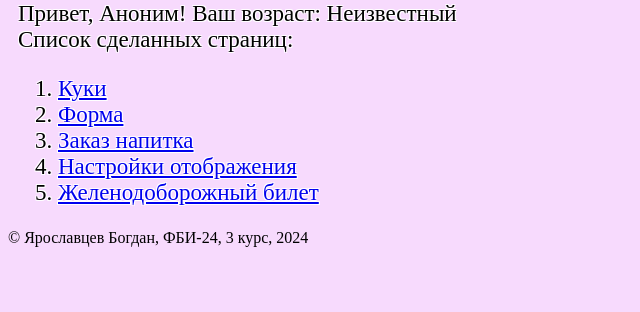
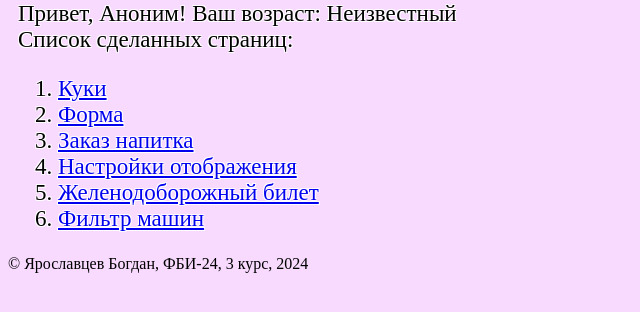
Before and after one commit to Kalvij/lab_from_back, a Flask app: page /lab3/ in a window 1280 px wide. Shown: the part 140-452 px from the top of the page, without its empty margins (0-640 px from the left). Run offline with Flask 3, Linux system fonts and the light colour scheme.

Commit message:
Фильтр машин

```diff
--- a/lab3.py
+++ b/lab3.py
@@ -131,3 +131,35 @@ def clear_cookies():
     resp.delete_cookie('varstyle')
 
     return resp
+
+car = [
+    {'name': 'Toyota Camry', 'price': 2500000, 'brand': 'Toyota', 'color': 'Белый'},
+    {'name': 'BMW X5', 'price': 6500000, 'brand': 'BMW', 'color': 'Чёрный'},
+    {'name': 'Mercedes-Benz C-Class', 'price': 5500000, 'brand': 'Mercedes-Benz', 'color': 'Серебристый'},
+    {'name': 'Audi A4', 'price': 4000000, 'brand': 'Audi', 'color': 'Синий'},
+    {'name': 'Ford Focus', 'price': 1500000, 'brand': 'Ford', 'color': 'Красный'},
+    {'name': 'Hyundai Solaris', 'price': 1200000, 'brand': 'Hyundai', 'color': 'Серый'},
+    {'name': 'Volkswagen Tiguan', 'price': 3200000, 'brand': 'Volkswagen', 'color': 'Зелёный'},
+    {'name': 'Lexus RX', 'price': 7000000, 'brand': 'Lexus', 'color': 'Чёрный'},
+    {'name': 'Nissan Qashqai', 'price': 2300000, 'brand': 'Nissan', 'color': 'Белый'},
+    {'name': 'Kia Sportage', 'price': 2400000, 'brand': 'Kia', 'color': 'Синий'},
+    {'name': 'Mazda CX-5', 'price': 2800000, 'brand': 'Mazda', 'color': 'Красный'},
+    {'name': 'Chevrolet Tahoe', 'price': 5500000, 'brand': 'Chevrolet', 'color': 'Чёрный'},
+    {'name': 'Subaru Forester', 'price': 2600000, 'brand': 'Subaru', 'color': 'Серый'},
+    {'name': 'Volvo XC60', 'price': 4800000, 'brand': 'Volvo', 'color': 'Белый'},
+    {'name': 'Renault Duster', 'price': 1400000, 'brand': 'Renault', 'color': 'Зелёный'},
+    {'name': 'Peugeot 3008', 'price': 3000000, 'brand': 'Peugeot', 'color': 'Серебристый'},
+    {'name': 'Mitsubishi Outlander', 'price': 2700000, 'brand': 'Mitsubishi', 'color': 'Чёрный'},
+    {'name': 'Skoda Octavia', 'price': 1800000, 'brand': 'Skoda', 'color': 'Синий'},
+    {'name': 'Jeep Grand Cherokee', 'price': 6000000, 'brand': 'Jeep', 'color': 'Белый'},
+    {'name': 'Cadillac Escalade', 'price': 8500000, 'brand': 'Cadillac', 'color': 'Чёрный'}
+]
+@lab3.route('/lab3/search')
+def search():
+    return render_template('lab3/search.html')
+@lab3.route('/lab3/res')
+def res():
+    min_price = request.args.get('min_price', type=int)
+    max_price = request.args.get('max_price', type=int)
+    filtered_phones = [phone for phone in car if min_price <= phone["price"] <= max_price]
+    return render_template('lab3/result.html', phones=filtered_phones)
--- a/templates/lab3/lab3.html
+++ b/templates/lab3/lab3.html
@@ -27,5 +27,8 @@
         <li>
             <a href="/lab3/ticket"> Желенодоборожный билет</a>
         </li>
+        <li>
+            <a href="/lab3/search"> Фильтр машин</a>
+        </li>
     </ol>
 {% endblock %}
```
Also changed, not shown: templates/lab3/result.html (added, +14 -0 lines), templates/lab3/search.html (added, +14 -0 lines).
